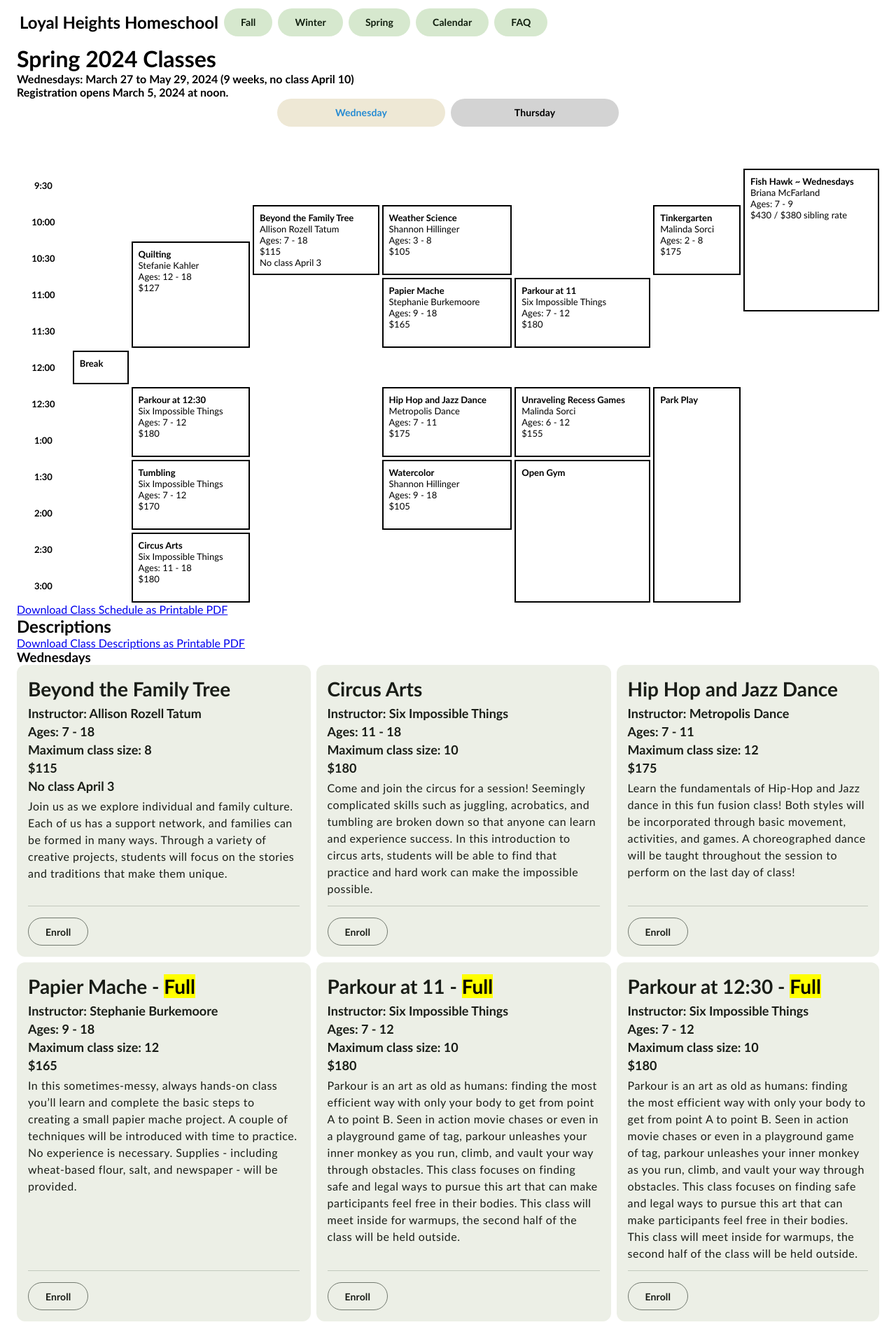
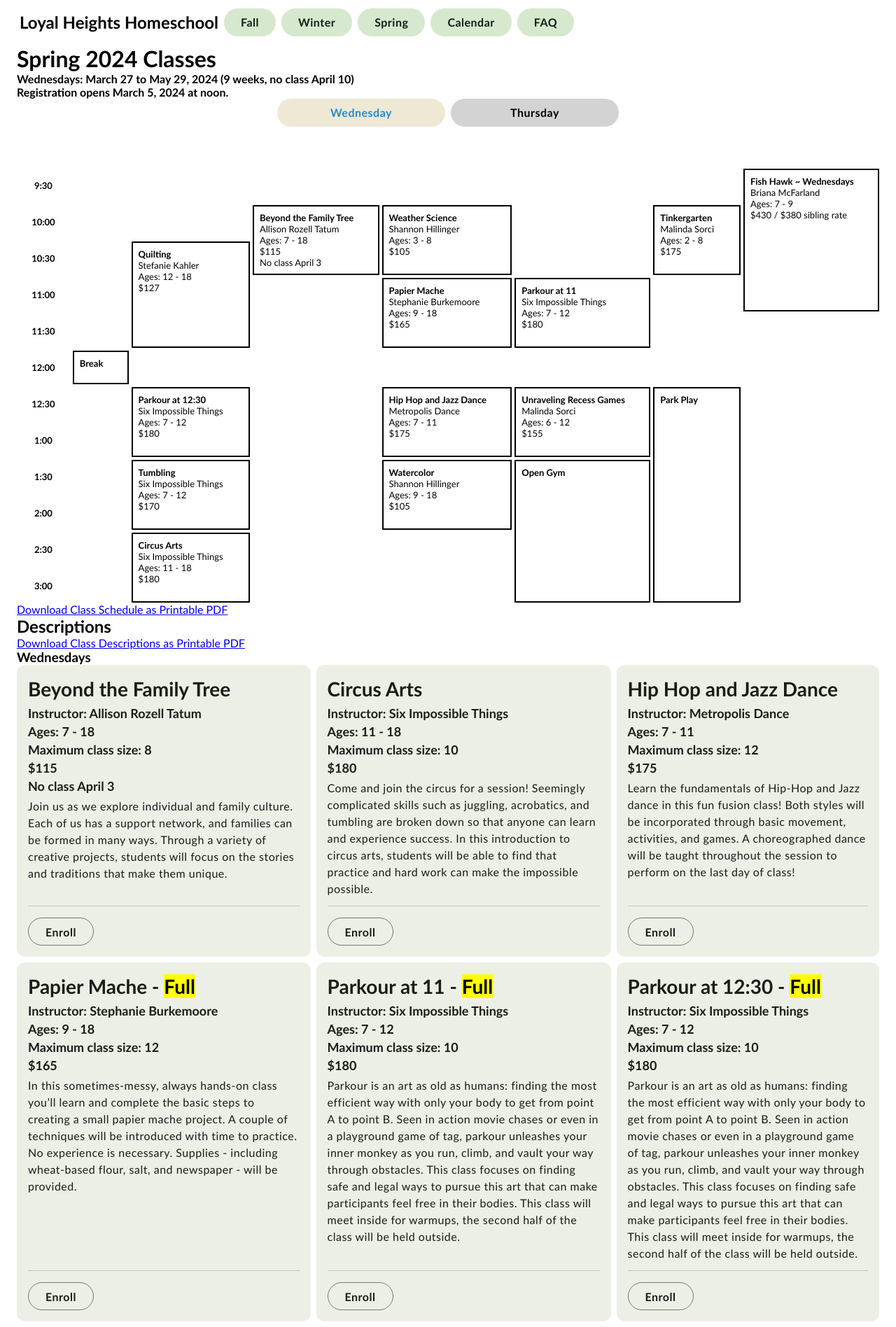
Before and after one commit to loyalheightshomeschool/loyalheightshomeschool.github.io, a Jekyll site: the page built from _quarters/2024-spring.html, in a window 1280 px wide. Shown: the top 1896 px of the page at 70% size. Built offline with Jekyll 4.4.1, drawn with Linux system fonts in a browser that asks for light colours.

Commit message:
Update main.scss

```diff
--- a/_sass/main.scss
+++ b/_sass/main.scss
@@ -34,7 +34,7 @@ $shadow: #000000;
 
 @mixin label-small { font-size: 12px; line-height: 16px; letter-spacing: 0.5px; font-weight: 600; }
 @mixin label-medium { font-size: 14px; line-height: 20px; letter-spacing: 0.1px; font-weight: 600; }
-@mixin label-large { font-size: 16px; line-height: 24px; letter-spacing: 0.5px; font-weight: 600; }
+@mixin label-large { font-size: 16px; line-height: 20px; letter-spacing: 0.5px; font-weight: 600; }
 @mixin body-small { font-size: 14px; line-height: 20px; letter-spacing: 0.25px; }
 @mixin body-medium { font-size: 16px; line-height: 24px; letter-spacing: 0.5px; }
 @mixin body-large { font-size: 18px; line-height: 26px; }
@@ -108,7 +108,7 @@ body {
     border-radius: 20px;
     background-color: $secondary-container;
     color: $on-secondary-container;
-    @include label-medium;
+    @include label-large;
   }
 }
 
@@ -125,7 +125,7 @@ body {
     padding: 10px 12px;
     height: 40px;
     border-radius: 20px;
-    @include label-medium;
+    @include label-large;
     &:hover {
       color: #2aa198;
       background-color: darkgray;
@@ -280,7 +280,7 @@ body {
 .button__outlined {
   height: 40px;
   padding: 10px 24px;
-  @include label-medium;
+  @include label-large;
   border-radius: 20px;
   border: 1px $outline solid;
   text-decoration: none;
@@ -295,7 +295,7 @@ body {
   & .question {
     padding: 10px 16px;
     height: 40px;
-    @include label-medium;
+    @include label-large;
   }
   & .answer {
     @include body-medium;
```
